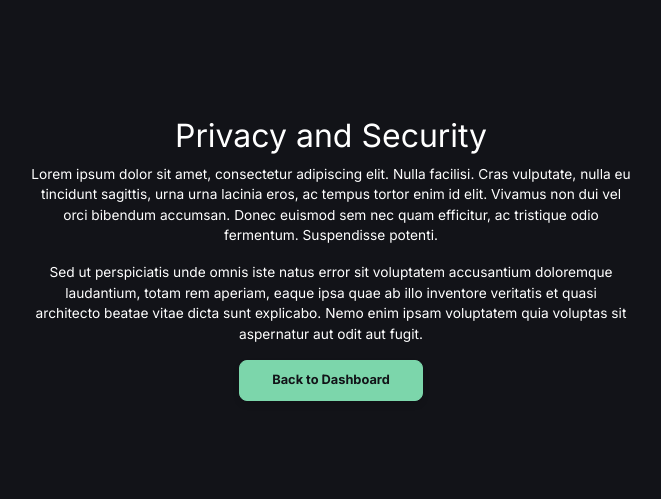
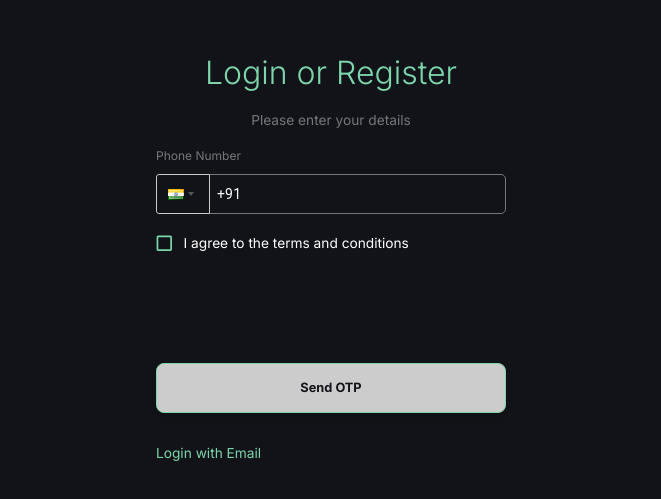
Before and after one commit to piyushjagtap22/WHMS_DASH, a React (Vite) app: page /privacypolicy in a window 1280 px wide. Shown: the part 141-640 px from the top of the page, without its empty margins (309-970 px from the left). Built offline with nearby package versions, Linux system fonts and the light colour scheme; no server answers; what realm-web would draw is missing.

Commit message:
Recaptcha rerender issue resovled, and new validators for default and privacy page

```diff
--- a/src/components/Pages/Register.jsx
+++ b/src/components/Pages/Register.jsx
@@ -49,6 +49,14 @@ const Register = () => {
     }
   }, []);
 
+  const onChangeNumber = () => {
+    // Reset state values to re-render the form
+    setPhoneNumber(phoneNumber(3, 12));
+    setOtp('');
+    setShowOtpScreen(false); // Hide OTP screen
+    setOtpSent(false); // Reset OTP sent status
+    setTermsChecked(false); // Uncheck terms and conditions
+  };
   const navigate = useNavigate();
   const [otp, setOtp] = useState('');
   const [confirmOtp, setConfirmOtp] = useState('');
@@ -78,8 +86,9 @@ const Register = () => {
   const handleTogglePassword = () => {
     setShowPassword((prevShowPassword) => !prevShowPassword);
   };
-
+  const [otpSent, setOtpSent] = useState(false);
   const onSignup = async (e) => {
+    try {
       e.preventDefault();
       setButtonLoader(true);
       // setErrors('');
@@ -89,15 +98,15 @@ const Register = () => {
           'Please enter a valid phone number with country code.'
         );
       }
-
       if (!termsChecked) {
         return toast.error('Please agree to terms and conditions');
       }
 
-    try {
       console.log(formatPhone);
       const response = await recaptchaVerifier(formatPhone);
       console.log('called');
+
+      setOtpSent(true);
       setConfirmOtp(response);
       toast.success('OTP sent successfully!');
       setShowOtpScreen(true);
@@ -244,6 +253,7 @@ const Register = () => {
                   containerStyle={styles.phoneInputContainer}
                   buttonStyle={styles.phoneButton}
                   dropdownStyle={styles.phoneDropdown}
+                  disabled={otpSent}
                 />
                 <style>
                   {`
@@ -352,9 +362,30 @@ const Register = () => {
                   'Send OTP'
                 )}
               </CustomButton>
-              <Typography component={Link} to='/login' style={styles.loginLink}>
+              <span
+                style={{
+                  display: 'flex',
+                  justifyContent: 'space-between',
+                  width: '100%',
+                }}
+              >
+                <Typography
+                  component={Link}
+                  to='/login'
+                  style={styles.loginLink}
+                >
                   Login with Email
                 </Typography>
+                <Typography
+                  component={Link}
+                  to='/register'
+                  style={styles.changeNumberLink}
+                  hidden={!otpSent}
+                  onClick={onChangeNumber}
+                >
+                  Change Number
+                </Typography>
+              </span>
             </form>
           </Container>
         </div>
@@ -446,6 +477,13 @@ const styles = {
     width: '100%',
     display: 'block',
   },
+  changeNumberLink: {
+    color: '#7CD6AB',
+    textAlign: 'right',
+    variant: 'outlined',
+    width: '100%',
+    display: 'block',
+  },
 };
 
 export default Register;
--- a/src/components/Validators/DefaultPageValidator.jsx
+++ b/src/components/Validators/DefaultPageValidator.jsx
@@ -3,40 +3,27 @@ import PropTypes from 'prop-types';
 import { connect } from 'react-redux';
 import React, { useEffect, useState } from 'react';
 import { useSelector } from 'react-redux';
+import Loader from '../Loader';
+import { useLocation } from 'react-router-dom';
+import DefaultPage from '../Pages/DefaultPage';
+import Register from '../Pages/Register';
 
-import { useLocation } from 'react-router-dom';
-import DefaultPage from './Pages/DefaultPage';
-
-const DefaultPageValidator = ({
-  component: Component,
-  auth: { isAuthenticated, loading },
-}) => {
+const DefaultPageValidator = () => {
   const [isDataPresent, setIsDataPresent] = useState(false);
   const location = useLocation();
-
-  useEffect(() => {
-    console.log('use effect DPV');
-    console.log(location.state);
-    console.log(location.state.rowData);
-    if (location.state) {
-      console.log('updated to true');
-      setIsDataPresent(true);
-    }
-    if (AuthState === '/dashboard' && isDataPresent) {
-      console.log(isDataPresent);
-      console.log(location.state);
-      return <DefaultPage rowData={location.state} />;
-    } else {
-      return <Navigate to={AuthState} />;
-    }
-  }, [location.state]);
+  const AuthState = useSelector((state) => state.auth.AuthState);
 
   console.log('DefaultPageValidator validator');
 
-  const AuthState = useSelector((state) => state.auth.AuthState);
   console.log(AuthState);
 
   console.log(isDataPresent);
+  console.log(location.state);
+  if (AuthState === '/dashboard' && location?.state) {
+    return <DefaultPage rowData={location.state} />;
+  } else {
+    return <Navigate to={'/register'} />;
+  }
 };
 
 DefaultPageValidator.propTypes = {
--- /dev/null
+++ b/src/components/Validators/PrivacyPolicyValidator.jsx
@@ -0,0 +1,34 @@
+import { Navigate } from 'react-router-dom';
+import PropTypes from 'prop-types';
+import { connect } from 'react-redux';
+import React from 'react';
+import { useNavigate } from 'react-router-dom';
+import { useSelector, useDispatch } from 'react-redux';
+import PrivacyAndSecurityPage from '../Pages/PrivacyAndSecurityPage';
+const PrivacyPolicyValidator = ({
+  component: Component,
+  auth: { isAuthenticated, loading },
+}) => {
+  console.log('DashBoard validator');
+
+  const AuthState = useSelector((state) => state.auth.AuthState);
+  console.log(AuthState);
+  if (AuthState === '/dashboard') {
+    console.log('here');
+    return <PrivacyAndSecurityPage />;
+  } else {
+    return <Navigate to={AuthState} />;
+  }
+  // }
+  // return <Navigate to='/unique' />;
+};
+
+PrivacyPolicyValidator.propTypes = {
+  auth: PropTypes.object.isRequired,
+};
+
+const mapStateToProps = (state) => ({
+  auth: state.auth,
+});
+
+export default connect(mapStateToProps)(PrivacyPolicyValidator);
--- a/src/main.jsx
+++ b/src/main.jsx
@@ -31,12 +31,12 @@ import SAdminScreen from './components/Pages/SAdminScreen.jsx';
 import './index.css';
 import store, { persistor } from './store';
 import { themeSettings } from './theme';
-
+import PrivacyPolicyValidator from './components/Validators/PrivacyPolicyValidator.jsx';
 import EmailRegisterValidator from './components/Validators/EmailRegisterValidator.jsx';
 import RegisterValidator from './components/Validators/RegisterValidator.jsx';
 import VerifyValidator from './components/Validators/VerifyValidator.jsx';
 const theme = createTheme(themeSettings('dark'));
-
+import DefaultPageValidator from './components/Validators/DefaultPageValidator.jsx';
 const router = createBrowserRouter(
   createRoutesFromElements(
     <Route path='/' element={<App />}>
@@ -50,13 +50,11 @@ const router = createBrowserRouter(
         path='/verify'
         element={<VerifyValidator component={DocumentVerificationScreen} />}
       />
-      <Route path='/Default' element={<DefaultPage />} />
-      {/* <Route path='' element={<Layout />}>
-        <Route
-          path='/Default'
-          element={<DefaultPageValidator component={DefaultPage} />}
-        />
-      </Route> */}
+      <Route
+        path='/Default'
+        element={<DefaultPageValidator component={DefaultPage} />}
+      />
+      {/* </Route> */}
       <Route path='' element={<Layout />}>
         <Route
           path='/dashboard'
@@ -76,7 +74,11 @@ const router = createBrowserRouter(
         element={<LoginValidator component={LoginScreen} />}
       />
       <Route path='*' element={<RegisterValidator component={Register} />} />
-      <Route path='/privacypolicy' element={<PrivacyAndSecurityPage />} />
+      PrivacyPolicyValidator
+      <Route
+        path='/login'
+        element={<PrivacyPolicyValidator component={PrivacyAndSecurityPage} />}
+      />
     </Route>
   )
 );
```
Lines whose indentation alone changed are shown as unchanged.
